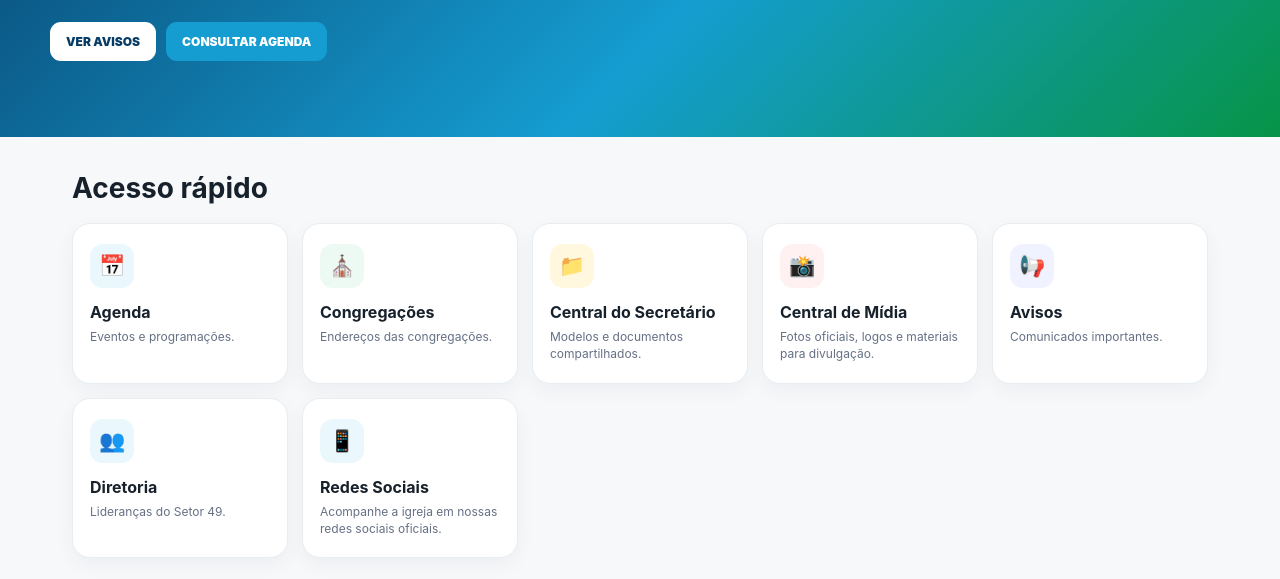
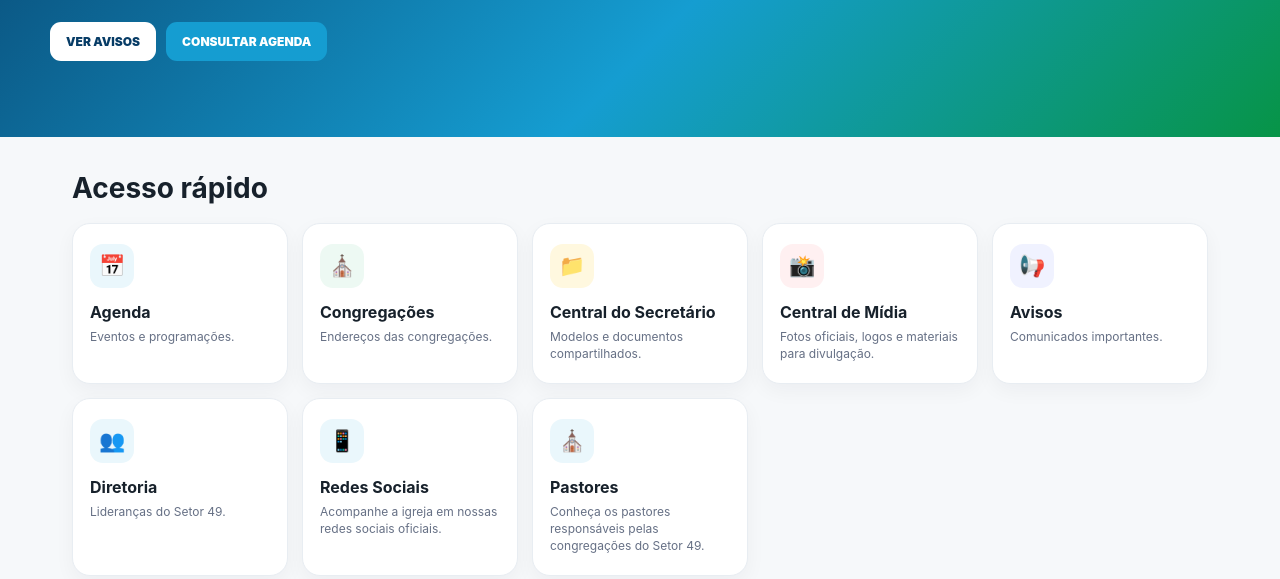
Before and after one commit to eduardosantossilva-cyber/Secretaria-Digital---Setor-49, a plain HTML site: page index.html in a window 1280 px wide. Shown: the part 373-952 px from the top of the page. Drawn offline with Linux system fonts and the light colour scheme.

Commit message:
Update index.html

```diff
--- a/index.html
+++ b/index.html
@@ -203,6 +203,7 @@ footer{
 <a class="quick-card" href="avisos.html"><div class="icon">📢</div><h3>Avisos</h3><p>Comunicados importantes.</p></a>
 <a class="quick-card" href="diretoria.html"><div class="icon">👥</div><h3>Diretoria</h3><p>Lideranças do Setor 49.</p></a>
 <a class="quick-card" href="redes-sociais.html"><div class="icon">📱</div><h3>Redes Sociais</h3><p>Acompanhe a igreja em nossas redes sociais oficiais.</p></a>
+<a class="quick-card" href="pastores.html"><div class="icon">⛪</div><h3>Pastores</h3><p>Conheça os pastores responsáveis pelas congregações do Setor 49.</p></a>
 </div>
 
 <div class="columns">
```
